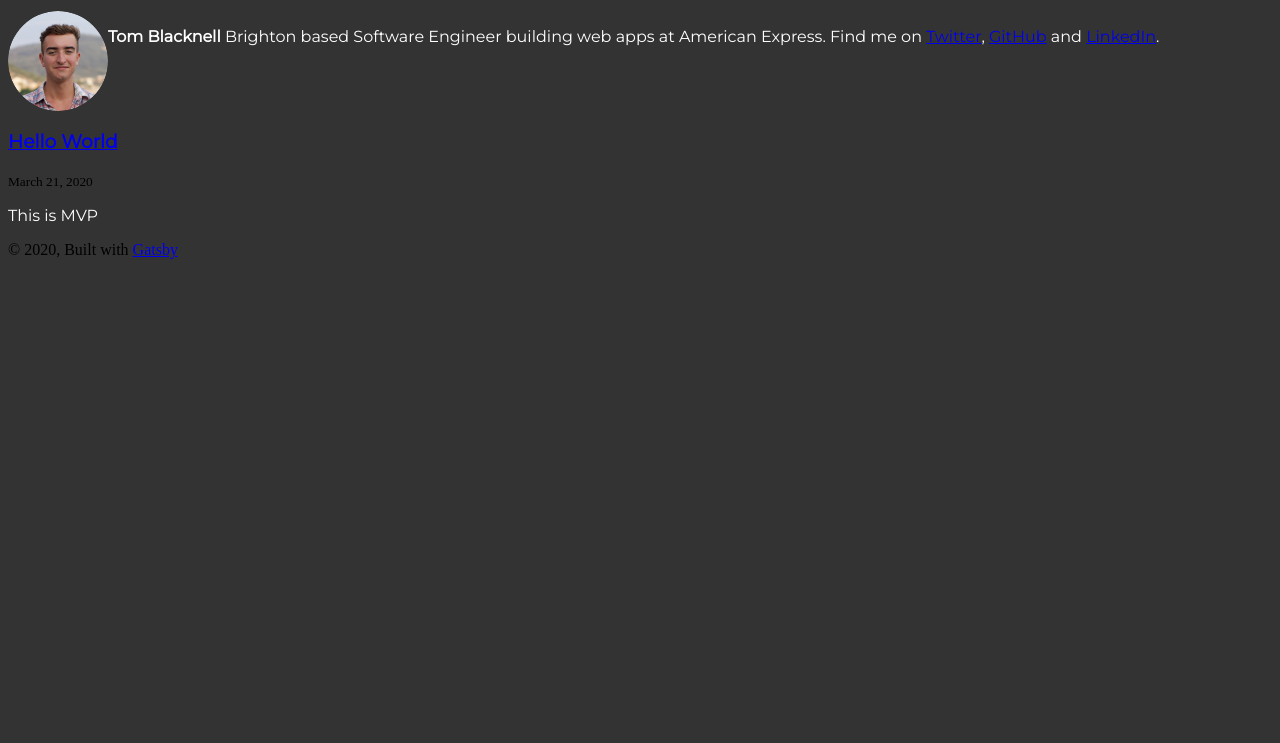
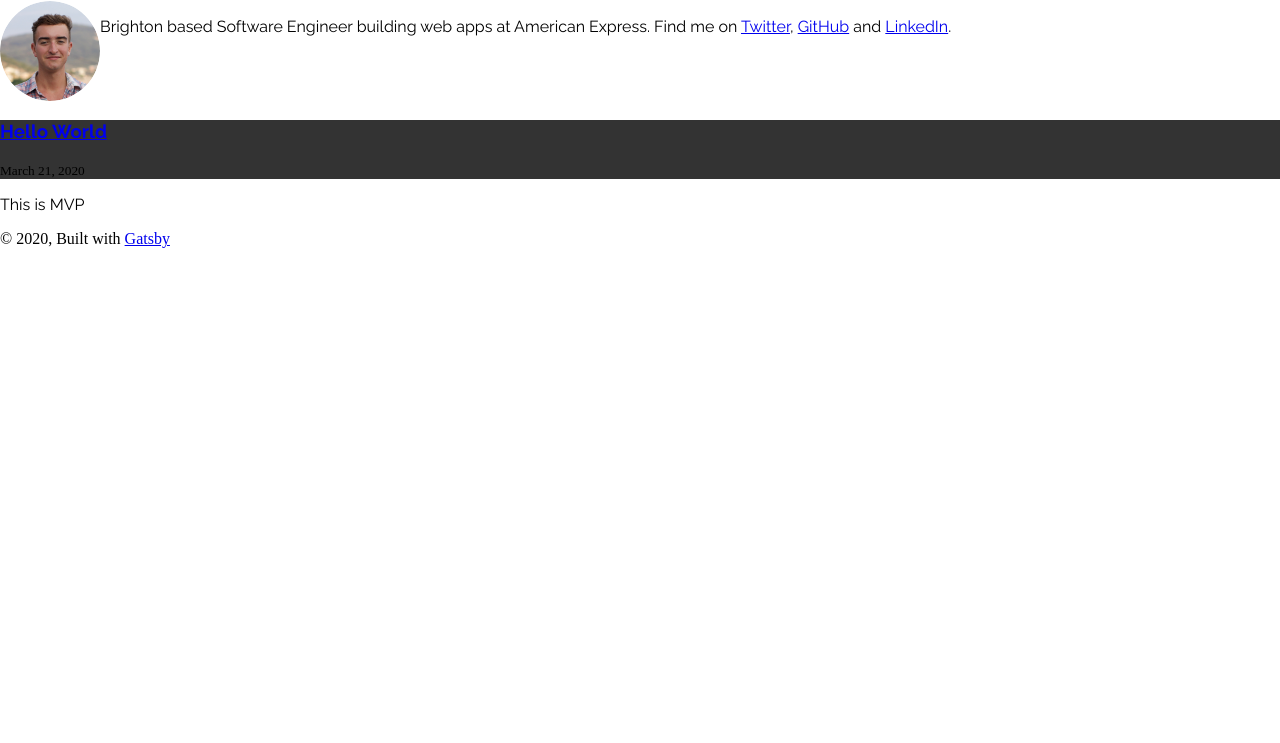
Before and after one commit to tomblacknell/PersonalSite, a Gatsby site: page / in a window 1280 px wide. Shown: the part 57-800 px from the top of the page. Built offline with nearby package versions, Linux system fonts and the light colour scheme; Gatsby itself is replaced by a stand-in of ours.

Commit message:
abstracted posts, styling tweaks

```diff
--- a/gatsby-config.js
+++ b/gatsby-config.js
@@ -1,6 +1,6 @@
 module.exports = {
   siteMetadata: {
-    title: 'Tom\'s Site',
+    title: 'tom-b',
     author: 'Tom Blacknell',
     description: 'A personal site and blog',
     siteUrl: 'https://www.tom.blacknell.co.uk',
--- /dev/null
+++ b/src/components/Posts.jsx
@@ -0,0 +1,51 @@
+import React from 'react';
+import { Link, graphql, useStaticQuery } from 'gatsby';
+
+const Posts = () => {
+  const { allMarkdownRemark: { edges: posts } } = useStaticQuery(
+    graphql`
+      query {
+        allMarkdownRemark(sort: { fields: [frontmatter___date], order: DESC }) {
+          edges {
+            node {
+              excerpt
+              fields {
+                slug
+              }
+              frontmatter {
+                date(formatString: "MMMM DD, YYYY")
+                title
+                description
+              }
+            }
+          }
+        }
+      }
+    `,
+  );
+
+  return posts.map(({ node }) => {
+    const title = node.frontmatter.title || node.fields.slug;
+    return (
+      <article key={node.fields.slug}>
+        <header>
+          <h3>
+            <Link style={{ boxShadow: 'none' }} to={node.fields.slug}>
+              {title}
+            </Link>
+          </h3>
+          <small>{node.frontmatter.date}</small>
+        </header>
+        <section>
+          <p
+            dangerouslySetInnerHTML={{
+              __html: node.frontmatter.description || node.excerpt,
+            }}
+          />
+        </section>
+      </article>
+    );
+  });
+};
+
+export default Posts;
--- a/src/components/bio.jsx
+++ b/src/components/bio.jsx
@@ -45,8 +45,6 @@ const Bio = () => {
         }}
       />
       <p>
-        <strong>{author}</strong>
-        {' '}
         Brighton based Software Engineer building web apps at American Express. Find me on
         {' '}
         <a href={`https://twitter.com/${social.twitter}`}>
--- a/src/pages/index.jsx
+++ b/src/pages/index.jsx
@@ -1,46 +1,26 @@
 import React from 'react';
-import { Link, graphql } from 'gatsby';
+import { graphql } from 'gatsby';
 
 import Bio from '../components/Bio';
 import Layout from '../components/Layout';
 import SEO from '../components/Seo';
+import Posts from '../components/Posts';
+
 import '../styles/main.scss';
 
-const BlogIndex = ({ data, location }) => {
+const Index = ({ data, location }) => {
   const siteTitle = data.site.siteMetadata.title;
-  const posts = data.allMarkdownRemark.edges;
 
   return (
     <Layout location={location} title={siteTitle}>
-      <SEO title="All posts" />
+      <SEO title="Home" />
       <Bio />
-      {posts.map(({ node }) => {
-        const title = node.frontmatter.title || node.fields.slug;
-        return (
-          <article key={node.fields.slug}>
-            <header>
-              <h3>
-                <Link style={{ boxShadow: 'none' }} to={node.fields.slug}>
-                  {title}
-                </Link>
-              </h3>
-              <small>{node.frontmatter.date}</small>
-            </header>
-            <section>
-              <p
-                dangerouslySetInnerHTML={{
-                  __html: node.frontmatter.description || node.excerpt,
-                }}
-              />
-            </section>
-          </article>
-        );
-      })}
+      <Posts />
     </Layout>
   );
 };
 
-export default BlogIndex;
+export default Index;
 
 export const pageQuery = graphql`
   query {
@@ -49,20 +29,5 @@ export const pageQuery = graphql`
         title
       }
     }
-    allMarkdownRemark(sort: { fields: [frontmatter___date], order: DESC }) {
-      edges {
-        node {
-          excerpt
-          fields {
-            slug
-          }
-          frontmatter {
-            date(formatString: "MMMM DD, YYYY")
-            title
-            description
-          }
-        }
-      }
-    }
   }
 `;
--- a/src/styles/colours.scss
+++ b/src/styles/colours.scss
@@ -1,3 +1,4 @@
-$black01: #333;
+$black0: #000;
+$black1: #333;
 
 $white: #fff;
--- a/src/styles/main.scss
+++ b/src/styles/main.scss
@@ -1,11 +1,24 @@
-@import url('https://fonts.googleapis.com/css2?family=Montserrat&display=swap');
+@import url('https://fonts.googleapis.com/css2?family=Raleway:ital,wght@0,100;0,200;0,300;0,400;0,500;0,600;0,700;0,800;0,900;1,100;1,200;1,300;1,400;1,500;1,600;1,700;1,800;1,900&display=swap');
 @import './colours.scss';
 
 body {
-    background-color: $black01;
+    background-color: $white;
+    margin: 0;
+}
+
+header {
+    background-color: $black1;
 }
 
 h1, h2, h3, h4, h5, h6, p {
-    font-family: Montserrat;
+    font-family: Raleway;
     color: $white;
 }
+
+p {
+    color: $black0;
+}
+
+.container {
+    padding: 15px;
+}
```
